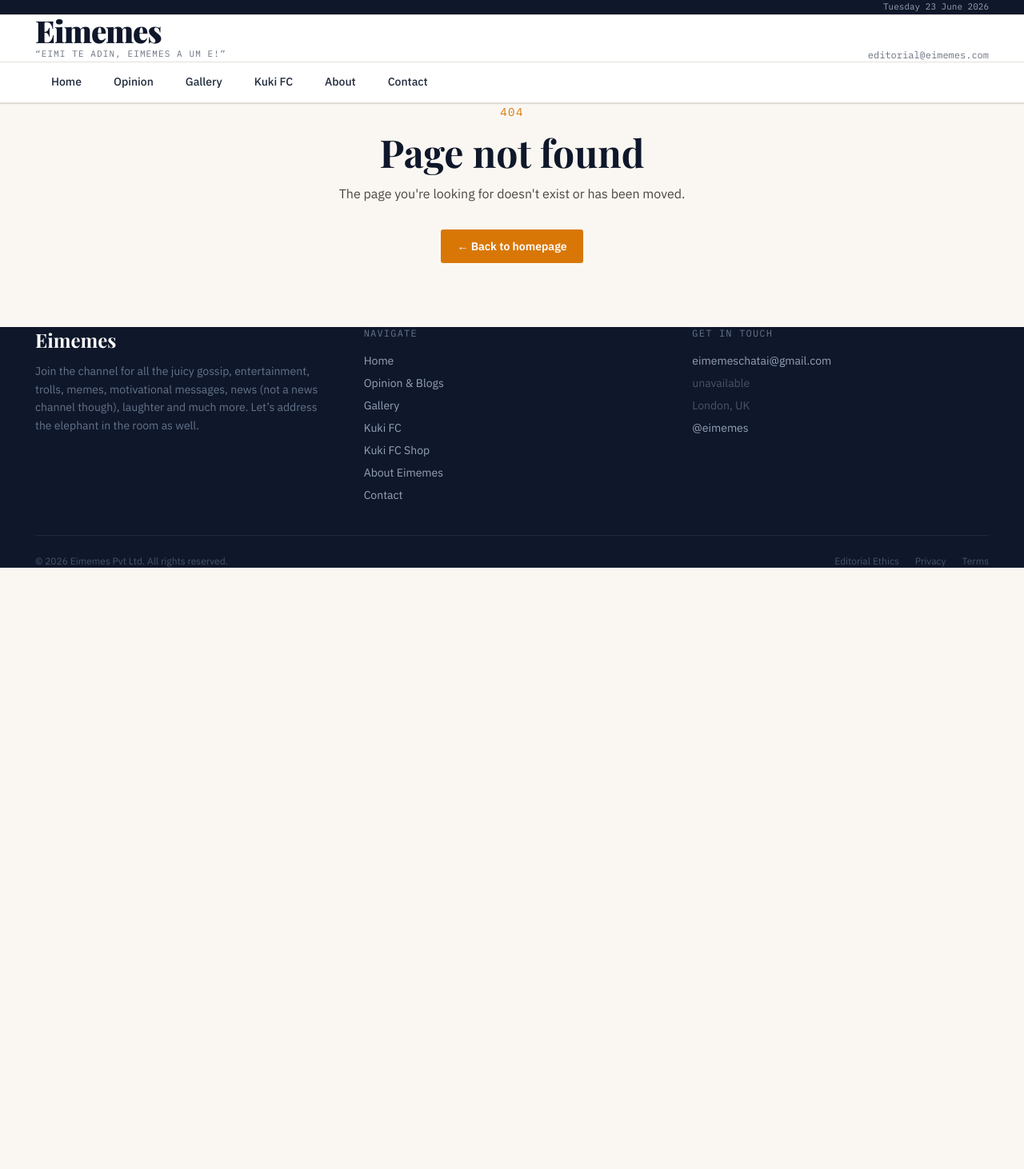
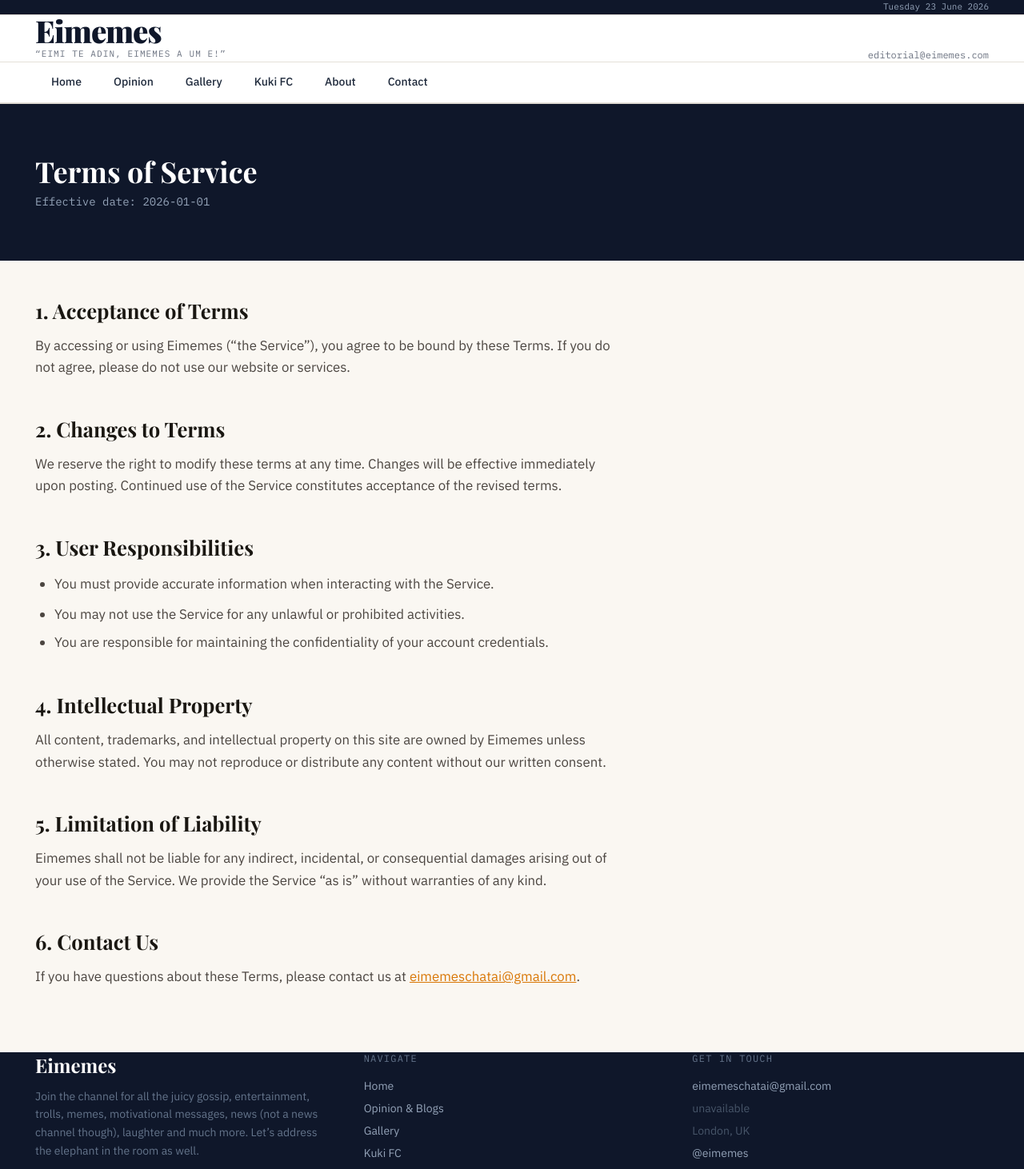
Before and after one commit to michaelkilong/Eimemes, a Next.js app: page /terms in a window 1280 px wide. Before the commit this address had no page. Shown: the top 1462 px of the page at 80% size. Before the commit the page ends 800 px from the top, so only its background shows below. Built offline with nearby package versions, Linux system fonts and the light colour scheme; a web font is replaced by a local one.

Commit message:
Create page.tsx

```diff
--- /dev/null
+++ b/app/terms/page.tsx
@@ -0,0 +1,86 @@
+import { Metadata } from 'next';
+import Header from '@/components/layout/Header';
+import Footer from '@/components/layout/Footer';
+
+export const metadata: Metadata = {
+  title: 'Terms of Service — Eimemes',
+  description: 'Terms and conditions for using Eimemes services.',
+};
+
+export default function TermsPage() {
+  return (
+    <>
+      <Header />
+      <main>
+        {/* Hero */}
+        <div className="bg-[#0f172a] py-16">
+          <div className="container">
+            <h1 className="font-display text-4xl font-bold text-white mb-2">
+              Terms of Service
+            </h1>
+            <p className="text-slate-400 font-mono text-sm">
+              Effective date: {new Date().getFullYear()}-01-01
+            </p>
+          </div>
+        </div>
+
+        {/* Content */}
+        <div className="container py-12 max-w-3xl mx-auto">
+          <div className="prose prose-slate max-w-none">
+            <section className="mb-10">
+              <h2 className="font-display text-2xl font-bold text-[#0f172a] mb-4">1. Acceptance of Terms</h2>
+              <p className="text-[#4b4540] leading-relaxed">
+                By accessing or using Eimemes (“the Service”), you agree to be bound by these Terms.
+                If you do not agree, please do not use our website or services.
+              </p>
+            </section>
+
+            <section className="mb-10">
+              <h2 className="font-display text-2xl font-bold text-[#0f172a] mb-4">2. Changes to Terms</h2>
+              <p className="text-[#4b4540] leading-relaxed">
+                We reserve the right to modify these terms at any time. Changes will be effective immediately
+                upon posting. Continued use of the Service constitutes acceptance of the revised terms.
+              </p>
+            </section>
+
+            <section className="mb-10">
+              <h2 className="font-display text-2xl font-bold text-[#0f172a] mb-4">3. User Responsibilities</h2>
+              <ul className="list-disc pl-5 space-y-1 text-[#4b4540]">
+                <li>You must provide accurate information when interacting with the Service.</li>
+                <li>You may not use the Service for any unlawful or prohibited activities.</li>
+                <li>You are responsible for maintaining the confidentiality of your account credentials.</li>
+              </ul>
+            </section>
+
+            <section className="mb-10">
+              <h2 className="font-display text-2xl font-bold text-[#0f172a] mb-4">4. Intellectual Property</h2>
+              <p className="text-[#4b4540] leading-relaxed">
+                All content, trademarks, and intellectual property on this site are owned by Eimemes
+                unless otherwise stated. You may not reproduce or distribute any content without our written consent.
+              </p>
+            </section>
+
+            <section className="mb-10">
+              <h2 className="font-display text-2xl font-bold text-[#0f172a] mb-4">5. Limitation of Liability</h2>
+              <p className="text-[#4b4540] leading-relaxed">
+                Eimemes shall not be liable for any indirect, incidental, or consequential damages arising
+                out of your use of the Service. We provide the Service “as is” without warranties of any kind.
+              </p>
+            </section>
+
+            <section className="mb-10">
+              <h2 className="font-display text-2xl font-bold text-[#0f172a] mb-4">6. Contact Us</h2>
+              <p className="text-[#4b4540] leading-relaxed">
+                If you have questions about these Terms, please contact us at{' '}
+                <a href="mailto:eimemeschatai@gmail.com" className="text-[#d97706] hover:underline">
+                  eimemeschatai@gmail.com
+                </a>.
+              </p>
+            </section>
+          </div>
+        </div>
+      </main>
+      <Footer />
+    </>
+  );
+}
```
